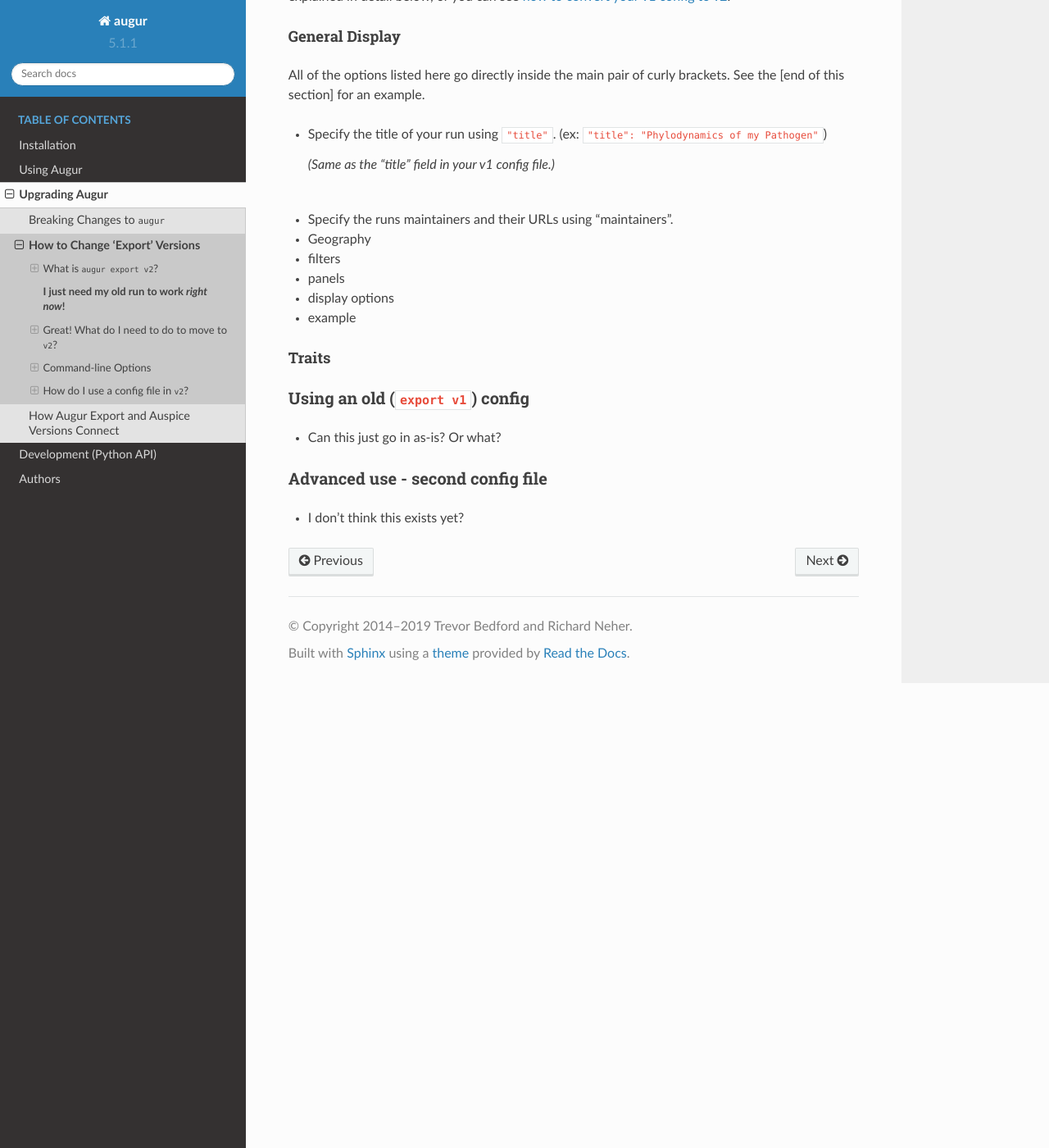
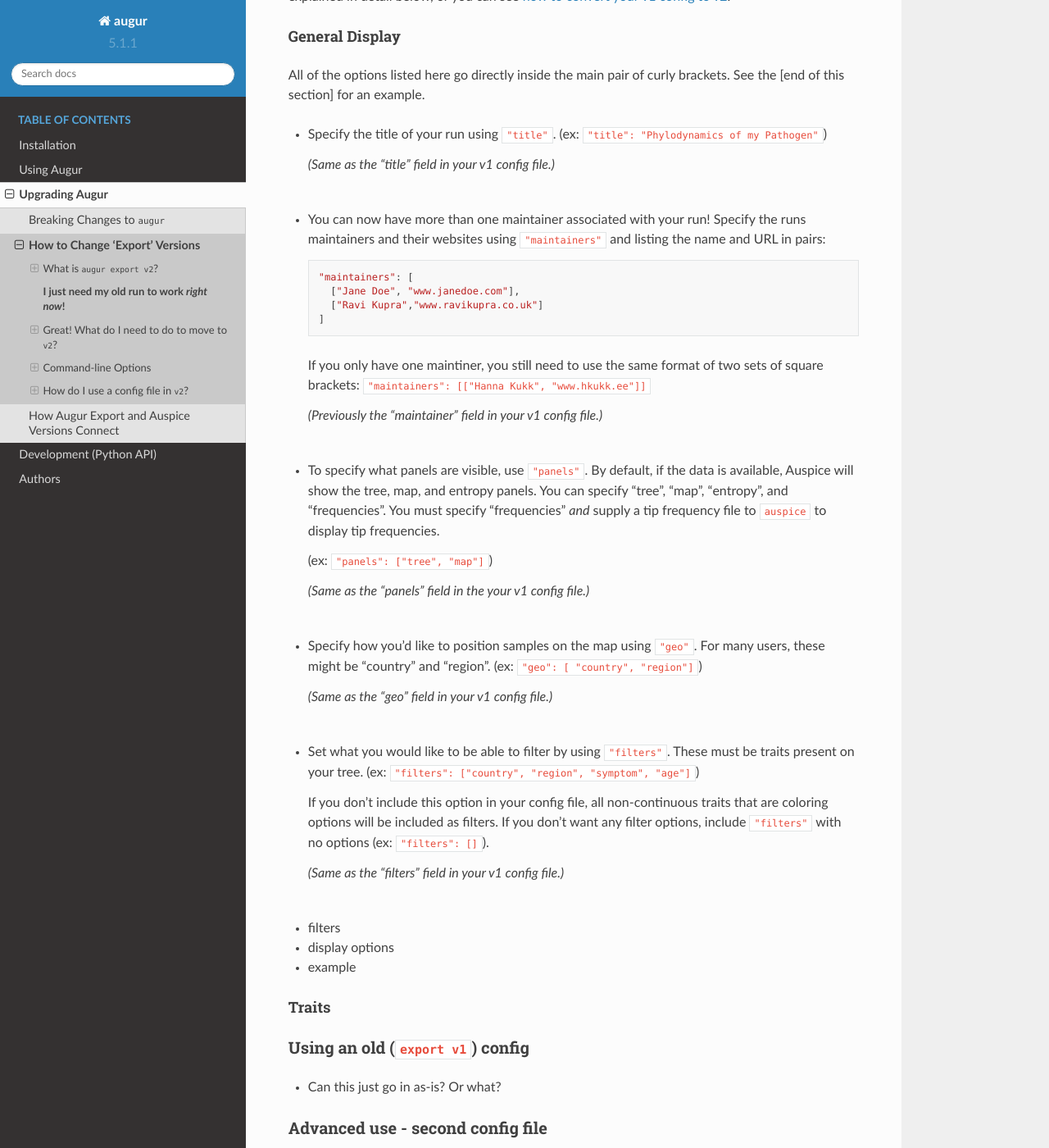
Before and after one commit to nextstrain/augur, a Sphinx documentation site: the page built from docs/exportv.md, in a window 1280 px wide and 1400 px high, scrolled down 6072 px. Shown: the whole window at 82% size. Built offline with Sphinx 7.4.7 and the Read the Docs theme 2.0.0, drawn with Linux system fonts in a browser that asks for light colours; the version number is read from the project's files by our own code; some of the changed text lies outside the part shown.

Commit message:
more config docs

````diff
--- a/docs/exportv.md
+++ b/docs/exportv.md
@@ -96,7 +96,7 @@ You can specify "tree", "map", "entropy", and "frequencies". (ex: `--panels tree
   _(Previously the "panels" field in the your config file.)_
 <br>
 
-* Specify how you'd like to locate samples on the map using `--geography-traits`. For many users, these might be "country" and "region". (ex: `--geography-traits country region`)
+* Specify how you'd like to position samples on the map using `--geography-traits`. For many users, these might be "country" and "region". (ex: `--geography-traits country region`)
 
   _(Previously the "geo" field in your config file.)_
 <br>
@@ -189,10 +189,39 @@ All of the options listed here go directly inside the main pair of curly bracket
   _(Same as the "title" field in your v1 config file.)_
 <br>
 
-* Specify the runs maintainers and their URLs using "maintainers".
-* Geography
+* You can now have more than one maintainer associated with your run! Specify the runs maintainers and their websites using `"maintainers"` and listing the name and URL in pairs:
+  ```
+  "maintainers": [
+    ["Jane Doe", "www.janedoe.com"],
+    ["Ravi Kupra","www.ravikupra.co.uk"]
+  ]
+  ```
+  If you only have one maintiner, you still need to use the same format of two sets of square brackets: `"maintainers": [["Hanna Kukk", "www.hkukk.ee"]]`
+
+  _(Previously the "maintainer" field in your v1 config file.)_
+<br>
+
+* To specify what panels are visible, use `"panels"`. By default, if the data is available, Auspice will show the tree, map, and entropy panels.
+You can specify "tree", "map", "entropy", and "frequencies". You must specify "frequencies" _and_ supply a tip frequency file to `auspice` to display tip frequencies.
+
+  (ex: `"panels": ["tree", "map"]`)
+
+  _(Same as the "panels" field in the your v1 config file.)_
+<br>
+
+* Specify how you'd like to position samples on the map using `"geo"`. For many users, these might be "country" and "region". (ex: `"geo": [ "country", "region"]`)
+
+  _(Same as the "geo" field in your v1 config file.)_
+<br>
+
+* Set what you would like to be able to filter by using `"filters"`. These must be traits present on your tree. (ex: `"filters": ["country", "region", "symptom", "age"]`)
+
+  If you don't include this option in your config file, all non-continuous traits that are coloring options will be included as filters. If you don't want any filter options, include `"filters"` with no options (ex: `"filters": []`).
+
+  _(Same as the "filters" field in your v1 config file.)_
+<br>
+
 * filters
-* panels
 * display options
 
 * example
````
